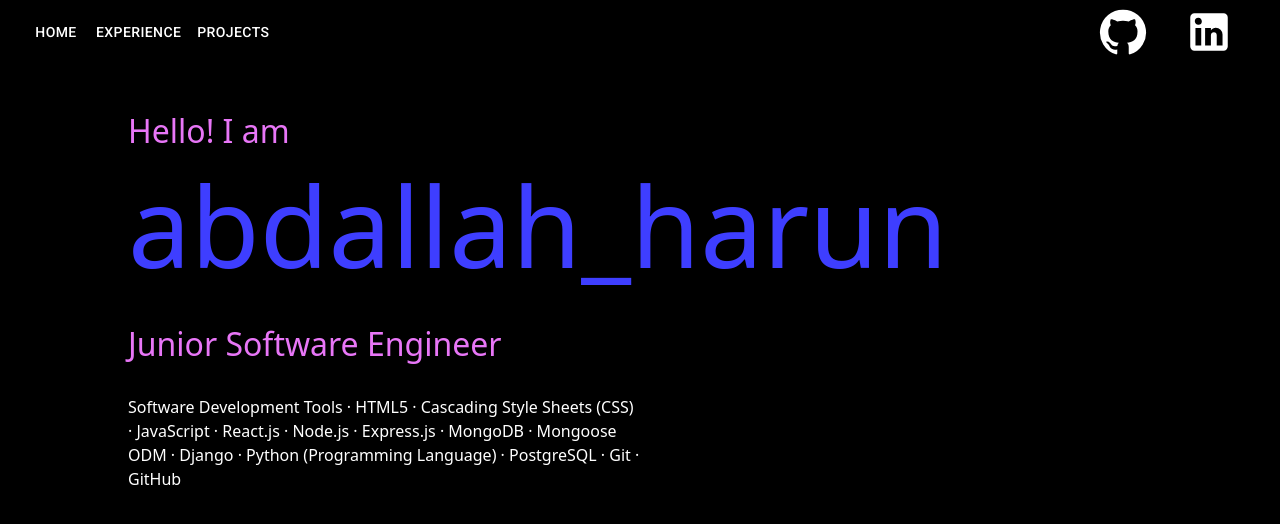
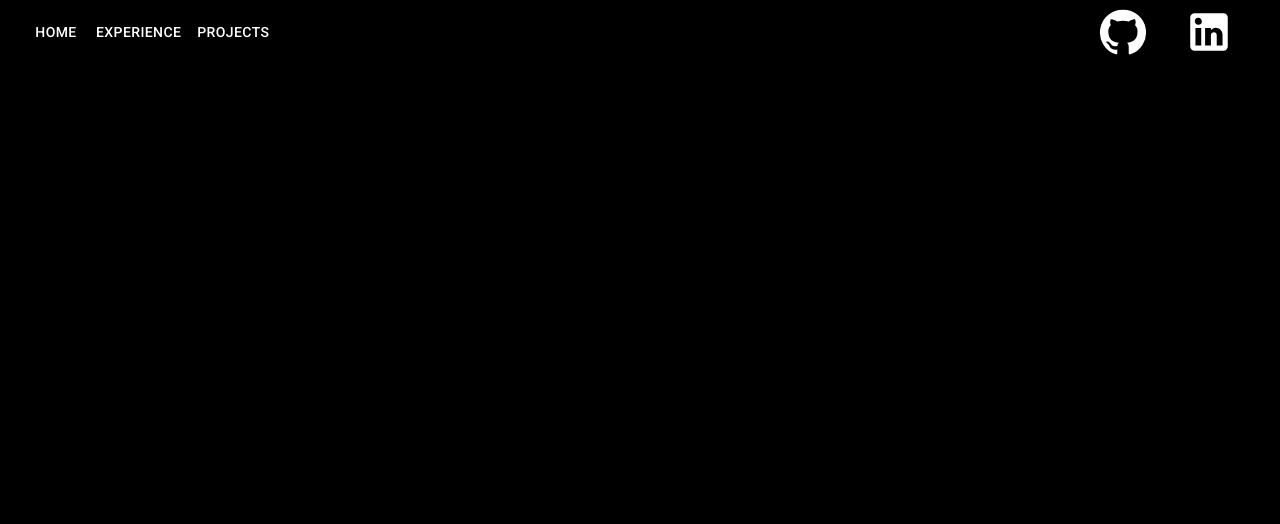
Before and after one commit to cencorroll/portfolio, a React (Create React App) app: page / in a window 1280 px wide. Shown: the top 524 px of the page. Built offline with nearby package versions, Linux system fonts and the light colour scheme.

Commit message:
changed router

```diff
--- a/package.json
+++ b/package.json
@@ -49,5 +49,5 @@
   "devDependencies": {
     "gh-pages": "^4.0.0"
   },
-  "homepage": " https://cencorroll.github.io/"
+  "homepage": " https://cencorroll.github.io/portfolio/"
 }
--- a/src/App.js
+++ b/src/App.js
@@ -17,9 +17,9 @@ function App() {
     {/* PageNavBar is above routes so that it can be displayed on each page */}
       <PageNavBar />
       <Routes>
-        <Route path='/' element={<MainPage /> } />
-        <Route path='/experience' element={<Experience /> } />
-        <Route path='/projects' element={<Projects /> } />
+        <Route path='/portfolio' element={<MainPage /> } />
+        <Route path='/portfolio/experience' element={<Experience /> } />
+        <Route path='/portfolio/projects' element={<Projects /> } />
       </Routes>
     </BrowserRouter>
   );
```
